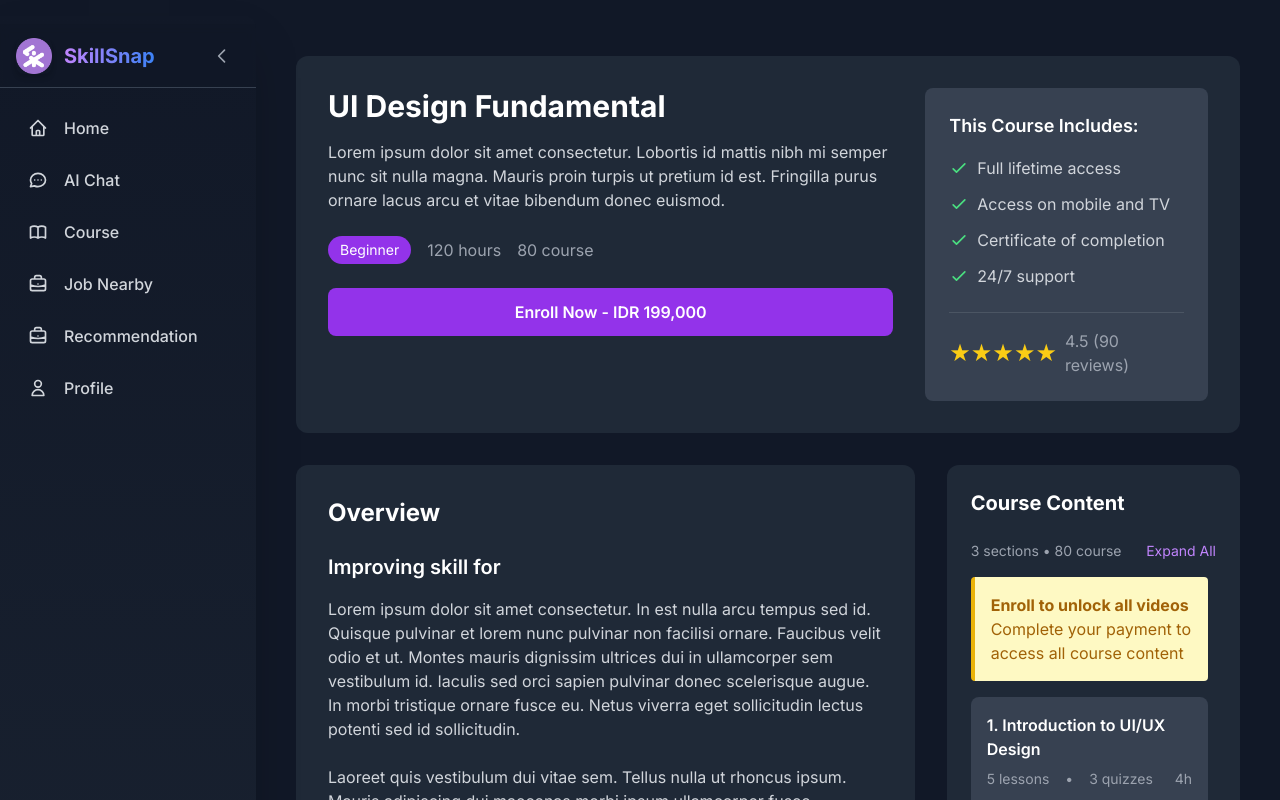
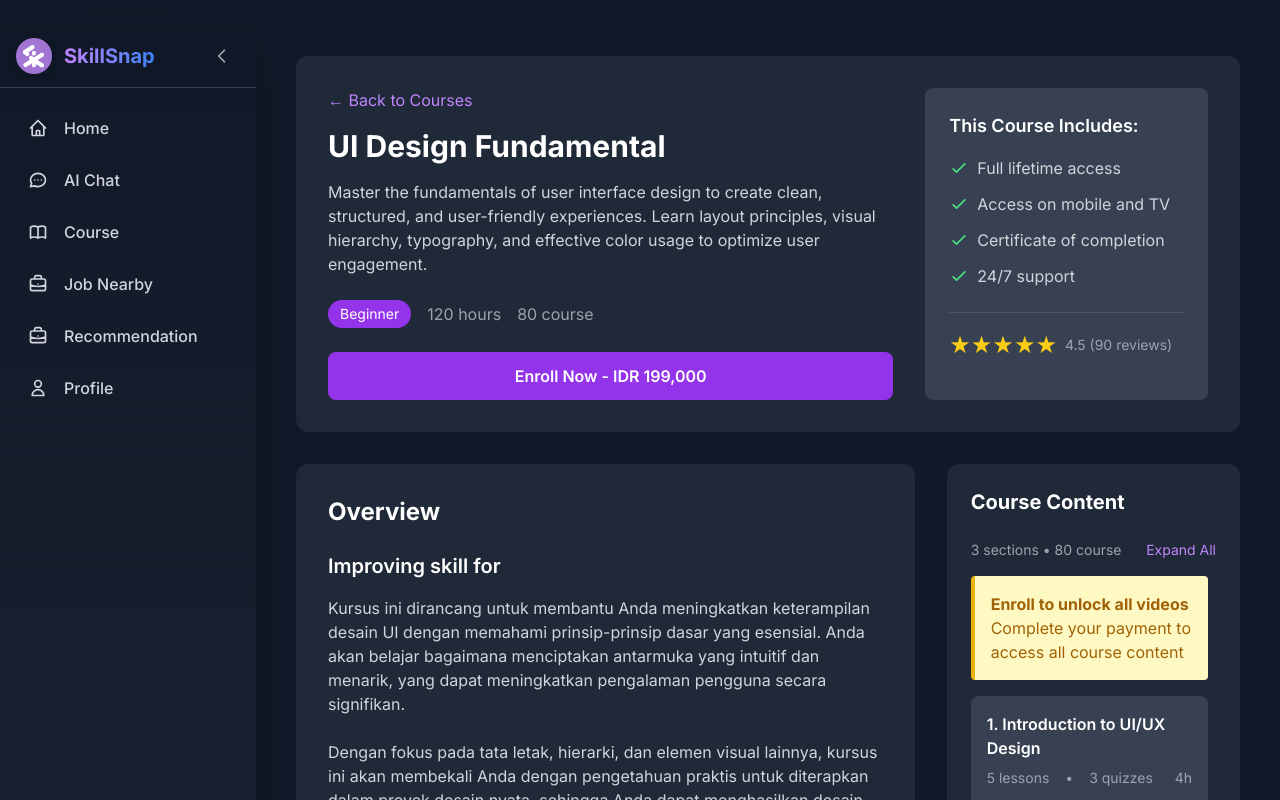
Before and after one commit to AlBasyaar/Web3-Skillsnap-dapp, a React app in the folder src/skillsnap_frontend/: page /course/1 in a window 1280 px wide. Shown: the top 800 px of the page. Built offline with nearby package versions, Linux system fonts and the light colour scheme; sample sign-in values are in the browser's storage.

Commit message:
update 3 section

```diff
--- a/src/skillsnap_frontend/src/pages/Course.jsx
+++ b/src/skillsnap_frontend/src/pages/Course.jsx
@@ -5,13 +5,13 @@ import CourseDetail from './CourseDetail';
 const courses = [
   {
     id: 1,
-    title: 'JavaScript Programming Full Course',
-    description: 'Master JavaScript from the ground up with our comprehensive course. Learn everything from basic syntax to advanced concepts.',
+    title: 'UI Design Fundamental',
+    description: 'A beginner-friendly guide to UI design essentials. Learn how to create clean, user-friendly interfaces using core principles like layout, hierarchy, color, and typography.',
     duration: '120 hours',
     lessons: '80 course',
-    rating: 4.7,
+    rating: 4.5,
     level: 'Beginner',
-    thumbnail: 'https://img.youtube.com/vi/W6NZfCO5SIk/maxresdefault.jpg',
+    thumbnail: 'https://res.cloudinary.com/dr5pehdsw/image/upload/v1755737708/64c00daed63bef0e1a4cfc3dca3033760fa02447_aggnyq.png',
     sessions: [
       {
         title: 'JavaScript Mastery',
--- a/src/skillsnap_frontend/src/pages/CourseDetail.jsx
+++ b/src/skillsnap_frontend/src/pages/CourseDetail.jsx
@@ -12,7 +12,7 @@ const courses = [
     rating: 4.5,
     level: 'Beginner',
     thumbnail: 'https://res.cloudinary.com/dr5pehdsw/image/upload/v1755737708/64c00daed63bef0e1a4cfc3dca3033760fa02447_aggnyq.png',
-    fullDescription: 'Lorem ipsum dolor sit amet consectetur. Lobortis id mattis nibh mi semper nunc sit nulla magna. Mauris proin turpis ut pretium id est. Fringilla purus ornare lacus arcu et vitae bibendum donec euismod.',
+    fullDescription: 'Master the fundamentals of user interface design to create clean, structured, and user-friendly experiences. Learn layout principles, visual hierarchy, typography, and effective color usage to optimize user engagement.',
     whatYoullLearn: [
       'UI/UX Design',
       'Prototyping',
@@ -63,6 +63,11 @@ const courses = [
         tests: 4,
         hours: 6
       }
+    ],
+    overviewParagraphs: [
+      "Kursus ini dirancang untuk membantu Anda meningkatkan keterampilan desain UI dengan memahami prinsip-prinsip dasar yang esensial. Anda akan belajar bagaimana menciptakan antarmuka yang intuitif dan menarik, yang dapat meningkatkan pengalaman pengguna secara signifikan.",
+      "Dengan fokus pada tata letak, hierarki, dan elemen visual lainnya, kursus ini akan membekali Anda dengan pengetahuan praktis untuk diterapkan dalam proyek desain nyata, sehingga Anda dapat menghasilkan desain yang lebih profesional.",
+      "Selain itu, melalui latihan dan contoh kasus, Anda akan mengasah kemampuan untuk menganalisis dan memperbaiki desain yang ada, memastikan bahwa setiap elemen berkontribusi pada tujuan keseluruhan aplikasi atau website."
     ]
   },
   {
@@ -74,7 +79,7 @@ const courses = [
     rating: 4.7,
     level: 'Intermediate',
     thumbnail: 'https://res.cloudinary.com/dr5pehdsw/image/upload/v1755702051/Advanced_JavaScript_eff1nh.webp',
-    fullDescription: 'Lorem ipsum dolor sit amet consectetur. Lobortis id mattis nibh mi semper nunc sit nulla magna. Mauris proin turpis ut pretium id est. Fringilla purus ornare lacus arcu et vitae bibendum donec euismod.',
+    fullDescription: 'Dive deep into modern JavaScript concepts, from ES6+ features and async/await to closures and design patterns. Learn how to structure and build scalable, complex applications effectively.',
     whatYoullLearn: [
       'ES6+ Features',
       'Async Programming',
@@ -125,6 +130,11 @@ const courses = [
         tests: 4,
         hours: 6
       }
+    ],
+    overviewParagraphs: [
+      "Kursus JavaScript lanjutan ini bertujuan untuk memperdalam pemahaman Anda tentang bahasa pemrograman yang dinamis ini. Anda akan mengeksplorasi fitur modern yang memungkinkan pembuatan aplikasi yang lebih efisien dan scalable.",
+      "Melalui pembelajaran tentang async programming dan design patterns, Anda akan belajar cara menangani operasi kompleks dengan lebih baik, mengurangi bug, dan meningkatkan performa kode Anda.",
+      "Kursus ini juga menekankan praktik terbaik dalam pengembangan, membantu Anda membangun fondasi yang kuat untuk karir di bidang pengembangan web dan aplikasi."
     ]
   },
   {
@@ -136,7 +146,7 @@ const courses = [
     rating: 4.8,
     level: 'Advanced',
     thumbnail: 'https://res.cloudinary.com/dr5pehdsw/image/upload/v1755702051/React_Masterclass_j1rmj1.webp',
-    fullDescription: 'Lorem ipsum dolor sit amet consectetur. Lobortis id mattis nibh mi semper nunc sit nulla magna. Mauris proin turpis ut pretium id est. Fringilla purus ornare lacus arcu et vitae bibendum donec euismod.',
+    fullDescription: 'Master React from the ground up by building real-world projects. Explore hooks, Context API, advanced state management, and performance optimization techniques for production-ready apps.',
     whatYoullLearn: [
       'React Hooks',
       'Context API',
@@ -187,6 +197,11 @@ const courses = [
         tests: 4,
         hours: 6
       }
+    ],
+    overviewParagraphs: [
+      "Dalam masterclass React ini, Anda akan meningkatkan keterampilan membangun aplikasi front-end yang responsif dan interaktif. Fokus pada hooks dan state management akan membantu Anda mengelola data dengan lebih efektif.",
+      "Anda akan mempelajari teknik optimasi untuk memastikan aplikasi berjalan lancar, bahkan pada skala besar, sambil menerapkan best practices dalam pengembangan React.",
+      "Dengan proyek nyata sebagai inti kursus, Anda akan mendapatkan pengalaman langsung yang dapat langsung diterapkan dalam pekerjaan atau portofolio Anda."
     ]
   },
   {
@@ -198,7 +213,7 @@ const courses = [
     rating: 4.6,
     level: 'Intermediate',
     thumbnail: 'https://res.cloudinary.com/dr5pehdsw/image/upload/v1755702051/Node.js_Backend_Development_zpstbw.webp',
-    fullDescription: 'Lorem ipsum dolor sit amet consectetur. Lobortis id mattis nibh mi semper nunc sit nulla magna. Mauris proin turpis ut pretium id est. Fringilla purus ornare lacus arcu et vitae bibendum donec euismod.',
+    fullDescription: 'Learn to develop scalable back-end applications using Node.js and Express. Topics include REST API development, user authentication, middleware, and database integration with SQL and NoSQL systems.',
     whatYoullLearn: [
       'Express Framework',
       'REST APIs',
@@ -249,6 +264,11 @@ const courses = [
         tests: 4,
         hours: 6
       }
+    ],
+    overviewParagraphs: [
+      "Kursus pengembangan backend dengan Node.js ini akan membantu Anda membangun server yang kuat dan scalable. Anda akan belajar framework Express untuk menciptakan API yang efisien.",
+      "Topik autentikasi dan integrasi database akan meningkatkan kemampuan Anda dalam menangani keamanan data dan pengelolaan pengguna, yang krusial untuk aplikasi modern.",
+      "Dengan penekanan pada praktik pengembangan terbaik, kursus ini mempersiapkan Anda untuk tantangan nyata di dunia backend development."
     ]
   },
   {
@@ -260,7 +280,7 @@ const courses = [
     rating: 4.9,
     level: 'Beginner',
     thumbnail: 'https://res.cloudinary.com/dr5pehdsw/image/upload/v1755702051/Blockchain_Fullcourse_qihhwm.webp',
-    fullDescription: 'Lorem ipsum dolor sit amet consectetur. Lobortis id mattis nibh mi semper nunc sit nulla magna. Mauris proin turpis ut pretium id est. Fringilla purus ornare lacus arcu et vitae bibendum donec euismod.',
+    fullDescription: 'Gain a complete understanding of blockchain technology—from core concepts and consensus mechanisms to smart contracts. Learn how to build decentralized applications (DApps) from scratch.',
     whatYoullLearn: [
       'Blockchain Basics',
       'Smart Contracts',
@@ -311,6 +331,11 @@ const courses = [
         tests: 4,
         hours: 6
       }
+    ],
+    overviewParagraphs: [
+      "Kursus blockchain komprehensif ini akan meningkatkan pemahaman Anda tentang teknologi desentralisasi. Mulai dari dasar hingga pembuatan smart contract, Anda akan mendapatkan wawasan mendalam.",
+      "Anda akan belajar mekanisme konsensus dan bagaimana membangun DApps, yang dapat diterapkan dalam berbagai industri seperti keuangan dan supply chain.",
+      "Melalui proyek hands-on, kursus ini membantu Anda mengembangkan keterampilan untuk inovasi di bidang blockchain yang sedang berkembang pesat."
     ]
   },
   {
@@ -322,7 +347,7 @@ const courses = [
     rating: 4.7,
     level: 'Advanced',
     thumbnail: 'https://res.cloudinary.com/dr5pehdsw/image/upload/v1755702051/Mobile_App_Development_atiije.webp',
-    fullDescription: 'Lorem ipsum dolor sit amet consectetur. Lobortis id mattis nibh mi semper nunc sit nulla magna. Mauris proin turpis ut pretium id est. Fringilla purus ornare lacus arcu et vitae bibendum donec euismod.',
+    fullDescription: 'Learn how to build cross-platform mobile apps with React Native. Topics include UI development, API integration, native modules, debugging, and deploying apps to the App Store and Google Play.',
     whatYoullLearn: [
       'React Native Basics',
       'Cross-Platform Development',
@@ -373,6 +398,11 @@ const courses = [
         tests: 4,
         hours: 6
       }
+    ],
+    overviewParagraphs: [
+      "Kursus pengembangan aplikasi mobile ini fokus pada React Native untuk menciptakan app cross-platform. Anda akan meningkatkan keterampilan dalam membangun UI yang responsif untuk iOS dan Android.",
+      "Dengan pembelajaran tentang native modules dan deployment, Anda akan siap menghadapi tantangan pengembangan mobile nyata.",
+      "Kursus ini menekankan optimasi performa dan best practices, memastikan aplikasi Anda berfungsi baik tetapi juga user-friendly."
     ]
   }
 ];
@@ -449,6 +479,9 @@ const CourseDetail = () => {
       <div className="bg-gray-800 rounded-xl p-8 mb-8">
         <div className="flex flex-col md:flex-row gap-8">
           <div className="md:w-2/3">
+            <Link to="/course" className="text-purple-400 hover:underline mb-4 inline-block">
+              ← Back to Courses
+            </Link>
             <h1 className="text-3xl font-bold text-white mb-4">{course.title}</h1>
             <p className="text-gray-300 mb-6">{course.fullDescription}</p>
             <div className="flex items-center space-x-4 mb-6">
@@ -520,7 +553,7 @@ const CourseDetail = () => {
               <div className="pt-4 border-t border-gray-600">
                 <div className="flex items-center space-x-2">
                   <span className="text-yellow-400 text-2xl">★★★★★</span>
-                  <span className="text-gray-400">{course.rating} ({Math.floor(course.rating * 20)} reviews)</span>
+                  <span className="text-gray-400 text-sm ml-1">{course.rating} ({Math.floor(course.rating * 20)} reviews)</span>
                 </div>
               </div>
             </div>
@@ -533,15 +566,11 @@ const CourseDetail = () => {
           <div className="bg-gray-800 rounded-xl p-8 mb-8">
             <h2 className="text-2xl font-bold text-white mb-6">Overview</h2>
             <h3 className="text-xl font-semibold text-white mb-4">Improving skill for</h3>
-            <p className="text-gray-300 mb-6">
-              Lorem ipsum dolor sit amet consectetur. In est nulla arcu tempus sed id. Quisque pulvinar et lorem nunc pulvinar non facilisi ornare. Faucibus velit odio et ut. Montes mauris dignissim ultrices dui in ullamcorper sem vestibulum id. Iaculis sed orci sapien pulvinar donec scelerisque augue. In morbi tristique ornare fusce eu. Netus viverra eget sollicitudin lectus potenti sed id sollicitudin.
-            </p>
-            <p className="text-gray-300 mb-6">
-              Laoreet quis vestibulum dui vitae sem. Tellus nulla ut rhoncus ipsum. Mauris adipiscing dui maecenas morbi ipsum ullamcorper fusce elementum. Condimentum fringilla nunc in cras risus convallis nunc massa. Aliquam blandit suspendisse faucibus arcu. Urna eget aliquam nec ullamcorper malesuada. Est et lacus pretium amet. Massa at natoque vivamus blandit egestas nunc quam dolor. Semper sed tempor enim ut massa diam nibh elementum. Sodales felis mattis elementum in aliquam urna quis dolor vehicula. Neque iaculis eget ultrices dictumst faucibus id in. Integer venenatis dolor in vel. Ultrices malesuada massa donec aliquam lectus orci sit.
-            </p>
-            <p className="text-gray-300">
-              Tellus netus donec nascetur dictum commodo ultrices. Leo sed dis ultrices adipiscing pellentesque. Sagittis malesuada nisl tristique ultrices a. Ultrices lectus aliquam vitae amet mus in tincidunt ac. Urna est aliquet ut in nisi egestas ultricies. Quis id justo arcu tellus natoque. Eu at enim cras ut sed mauris tristique ornare. Amet ante aliquet augue dapibus et mauris adipiscing. Vitae sapien sit vel lacus nunc pellentesque faucibus. Lectus amet donec suspendisse velit. Id sapien scelerisque at in urna enim. Tempus tortor vitae lorem placerat. Risus vitae fermentum ut faucibus.
-            </p>
+            {course.overviewParagraphs.map((para, index) => (
+              <p key={index} className={`text-gray-300 ${index < course.overviewParagraphs.length - 1 ? 'mb-6' : ''}`}>
+                {para}
+              </p>
+            ))}
           </div>
 
           <div className="bg-gray-800 rounded-xl p-8 mb-8">
@@ -602,11 +631,10 @@ const CourseDetail = () => {
                       <div key={vIndex} className="group">
                         <button
                           onClick={() => openVideoModal(video.url)}
-                          className={`w-full text-left px-3 py-2 rounded-md text-sm flex items-center justify-between ${
-                            isUserEnrolled || isEnrolled
-                              ? 'text-blue-400 hover:bg-gray-600 hover:text-white'
-                              : 'text-gray-500 cursor-not-allowed group-hover:bg-gray-600/50'
-                          }`}
+                          className={`w-full text-left px-3 py-2 rounded-md text-sm flex items-center justify-between ${isUserEnrolled || isEnrolled
+                            ? 'text-blue-400 hover:bg-gray-600 hover:text-white'
+                            : 'text-gray-500 cursor-not-allowed group-hover:bg-gray-600/50'
+                            }`}
                           disabled={!(isUserEnrolled || isEnrolled)}
                           title={!(isUserEnrolled || isEnrolled) ? 'Enroll to access this content' : `Watch: ${video.title}`}
                         >
--- a/src/skillsnap_frontend/src/pages/Dashboard.jsx
+++ b/src/skillsnap_frontend/src/pages/Dashboard.jsx
@@ -258,7 +258,7 @@ const Dashboard = () => {
           newPrev[index] = current;
           return newPrev;
         });
-      }, 20);
+      }, 60);
       return interval;
     });
 
```
